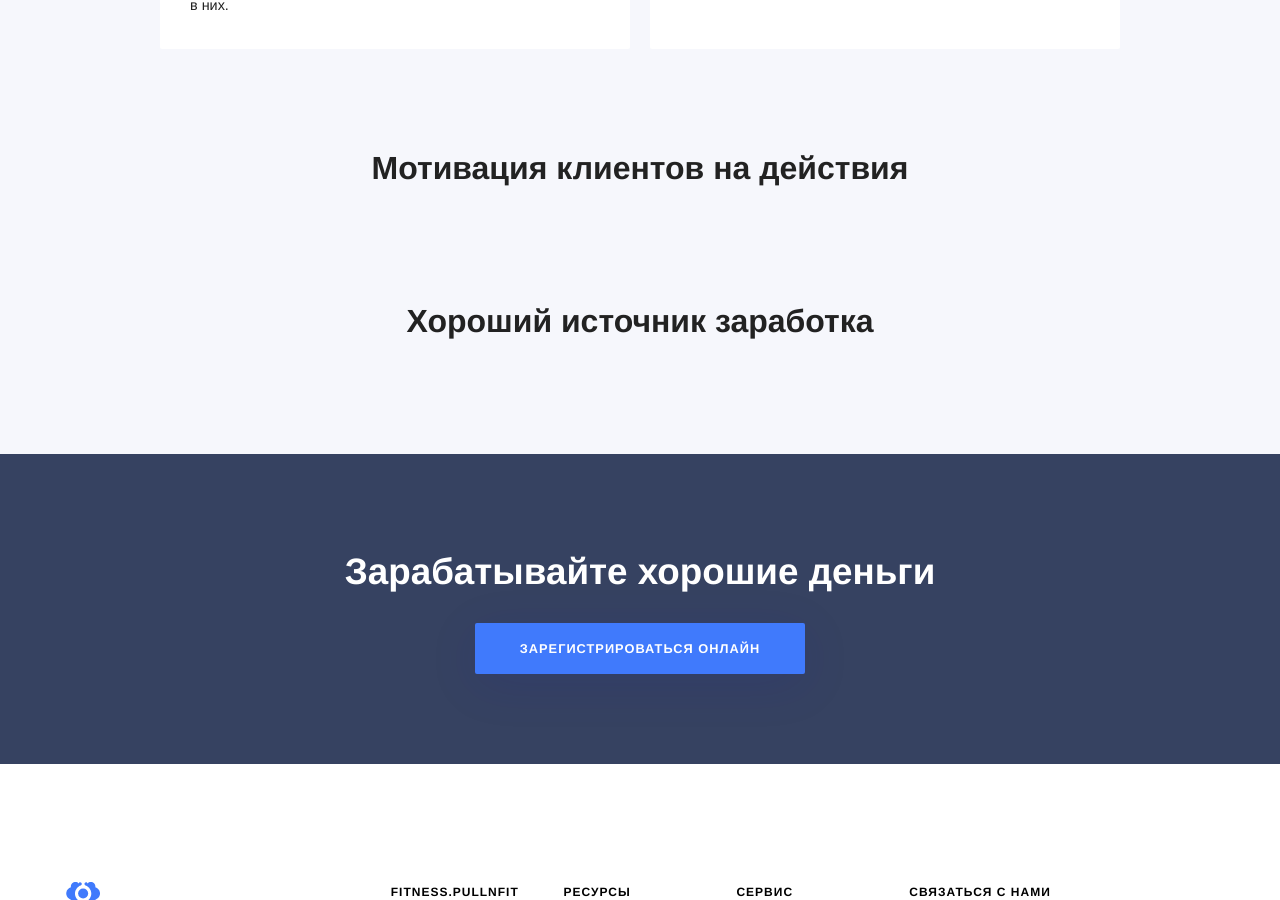
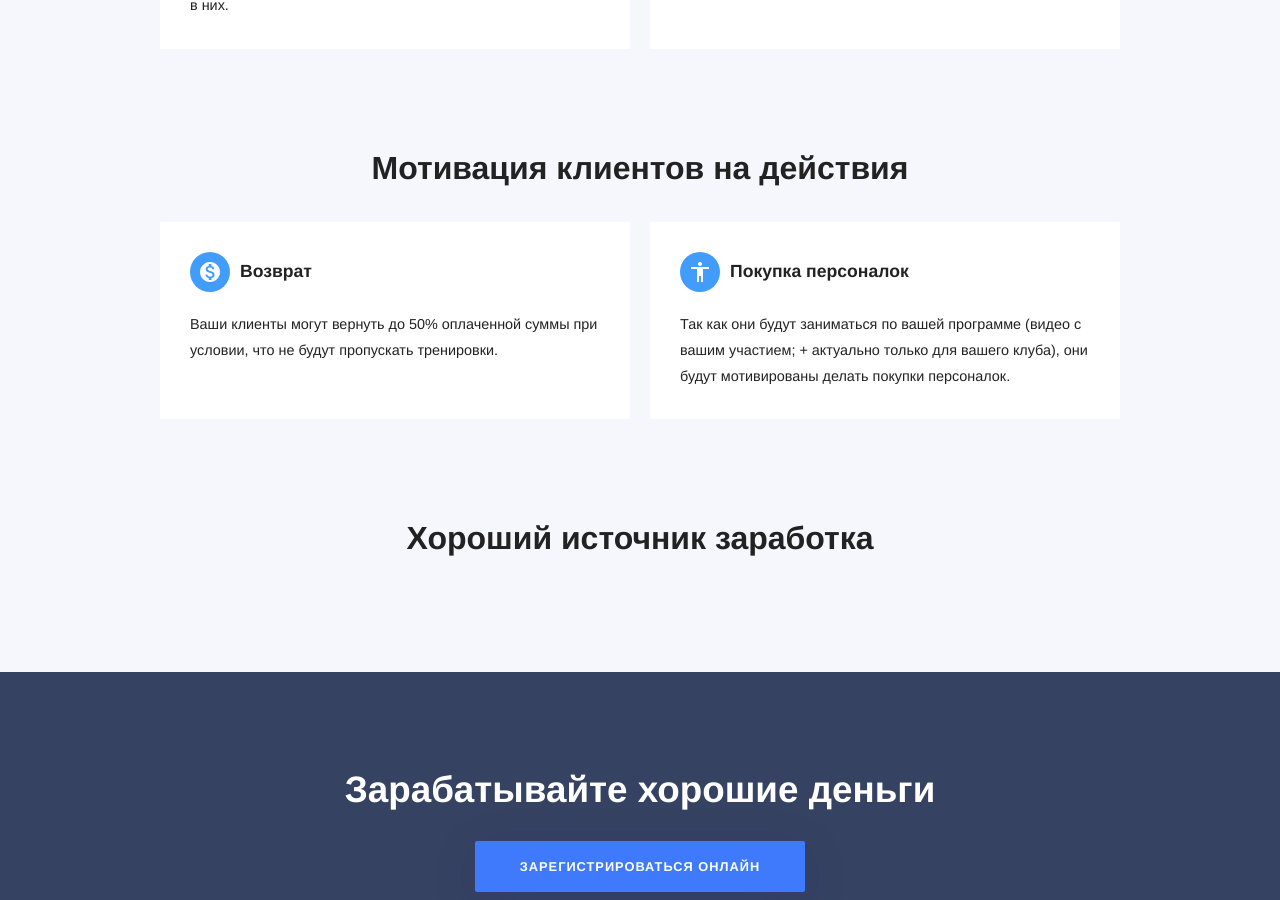
Before and after one commit to RakhimyanTim/fitness.github.io, a Jekyll site: the page built from pages/features.html, in a window 1280 px wide and 900 px high, scrolled down 1015 px. Built offline with Jekyll 4.4.1, drawn with Linux system fonts in a browser that asks for light colours; some web fonts are replaced.

Commit message:
Update features.html

```diff
--- a/pages/features.html
+++ b/pages/features.html
@@ -37,6 +37,10 @@ permalink: /features/
 
 	<ul class="cards">
 
+		{% include components/features/data-block.html icon="monetization_on" title="Возврат" content="Ваши клиенты могут вернуть до 50% оплаченной суммы при условии, что не будут пропускать тренировки. " %}
+
+		{% include components/features/data-block.html icon="accessibility" title="Покупка персоналок" content="Так как они будут заниматься по вашей программе (видео с вашим участием; + актуально только для вашего клуба), они будут мотивированы делать покупки персоналок." %}
+
 	</ul>
 	<h2>Хороший источник заработка</h2>
 
```
